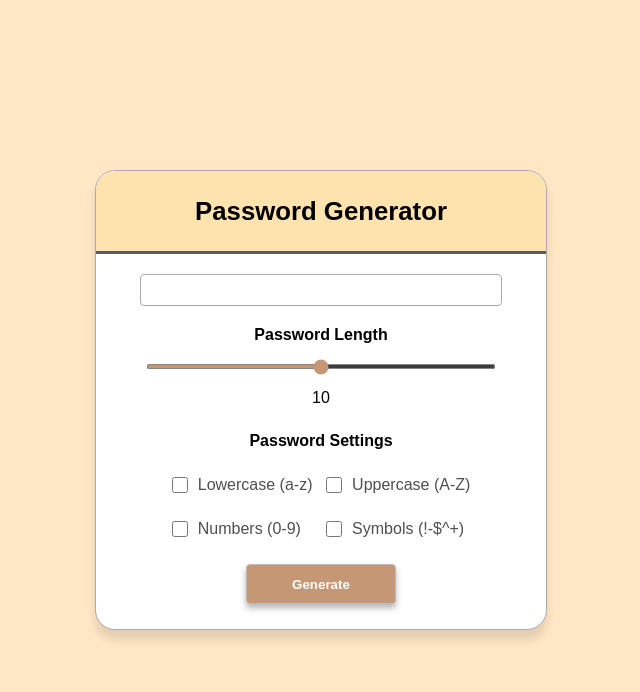
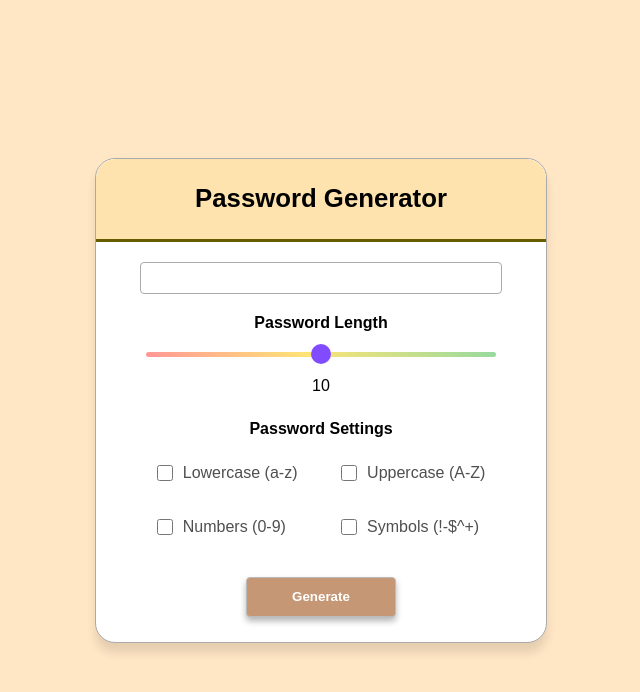
Before and after one commit to kelopaksalak/password-generator-flask, a Flask app: page / in a window 1280 px wide. Shown: the top 692 px of the page, without its empty margins (319-959 px from the left). Run offline with Flask 3, Linux system fonts and the light colour scheme.

Commit message:
udapte-slider

```diff
--- a/static/style.css
+++ b/static/style.css
@@ -32,7 +32,7 @@ body {
   margin: 0px 20px;
   background-color: rgb(255, 227, 174);
   border-bottom-style: solid ;
-  border-bottom-color:rgb(92, 92, 92);;
+  border-bottom-color:rgb(102, 92, 0);;
   align-content: center;
   text-align: center;
   border-radius: 20px 20px 0px 0px;
@@ -92,14 +92,42 @@ body {
     margin-bottom: 15px;
 }
 
-input[type="range"] {
-  accent-color: #c69774;
+.slider {
+  -webkit-appearance: none;
+  width: 100%;
+  height: 10px;
+  border-radius: 5px;
+  background-color: #FF6B6B;
+  background-image: linear-gradient(43deg, #FF6B6B 0%, #FFD93D 46%, #6BCB77 100%);
+  outline: none;
+  opacity: 0.7;
+  -webkit-transition: .2s;
+  transition: opacity .2s;
 }
+
+.slider::-webkit-slider-thumb {
+  -webkit-appearance: none;
+  appearance: none;
+  width: 20px;
+  height: 20px;
+  border-radius: 50%;
+  background-color: #4c00ff;
+  cursor: pointer;
+}
+
+.slider::-moz-range-thumb {
+  width: 20px;
+  height: 20px;
+  border-radius: 50%;
+  background-color: #0093E9;
+  cursor: pointer;
+}
+
 
 .pass-settings {
   display: flex;
   flex-direction: column;
-  align-items: center; /* Center horizontally */
+  align-items: center;
 }
 
 .pass-settings label[id="settings"]{
@@ -109,8 +137,9 @@ input[type="range"] {
 
 .pass-settings .options {
   display: grid;
-  grid-template-columns: repeat(2, 1fr); /* 2 columns */
-  gap: 10px;
+  grid-template-columns: repeat(2, 1fr);
+  column-gap: 40px;
+  row-gap: 20px;
   margin-top: 1rem;
 }
 
@@ -142,6 +171,7 @@ input[type="range"] {
 .generate-btn {
   border: 1px solid #bbb;
   background-color: #c69774;
+  margin-top: 15px;
   margin-bottom: 15px;
   color: #ffffff;
   font-weight: 600;
--- a/templates/index.html
+++ b/templates/index.html
@@ -20,7 +20,7 @@
             <div class="details">
                 <label class="title-name">Password Length</label>
             </div>
-            <input type="range" name="length" id="length" min="0" max="20" value="10" step="1" oninput="this.nextElementSibling.value = this.value">
+            <input type="range" class="slider" name="length" id="length" min="0" max="20" value="10" step="1" oninput="this.nextElementSibling.value = this.value">
             <output>10</output>
         </div>
         <div class="pass-settings">
```
